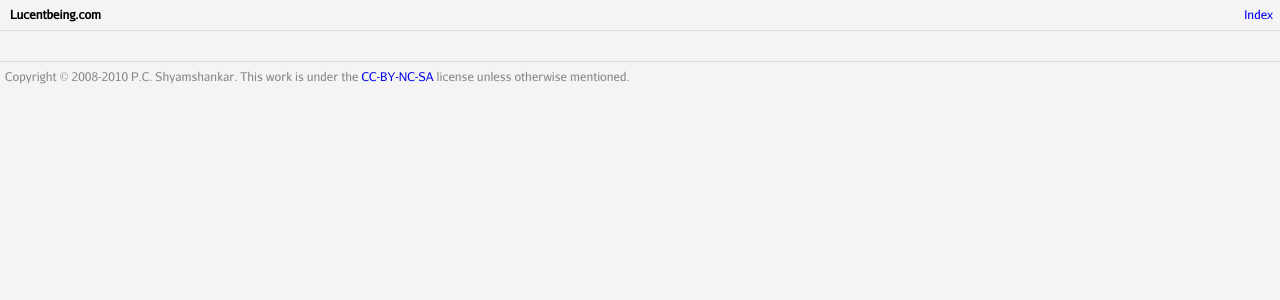
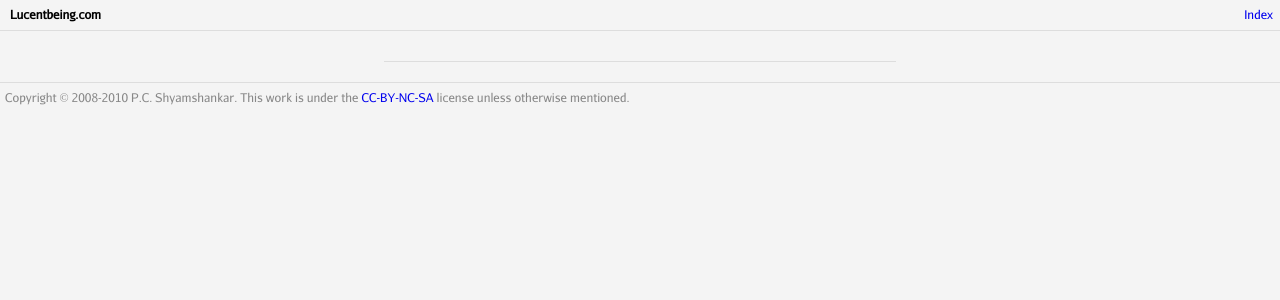
Before and after one commit to sykloid/lucentbeing.com, a Django app: template templates/djournal/entry_detail.html in a window 1280 px wide. Shown: the top 300 px of the page. Run offline with Django 3.2, Linux system fonts and the light colour scheme; the template is opened without the code that fills it, so the values that code supplies are empty.

Commit message:
Add styling for entry footer.

```diff
--- a/static/assets/css/style.css
+++ b/static/assets/css/style.css
@@ -133,3 +133,17 @@ body > footer {
 .entry > .body h6 {
     padding: 5px 0;
 }
+
+/* Entry Footer */
+
+.entry > footer {
+    padding-top: 10px;
+    border-top: solid 1px #DDDDDD;
+    margin-top: 10px;
+    font-size: 0.75em;;
+    color: #AFAFAF;
+}
+
+.entry > footer > .tags {
+    display: inline;
+}
```
